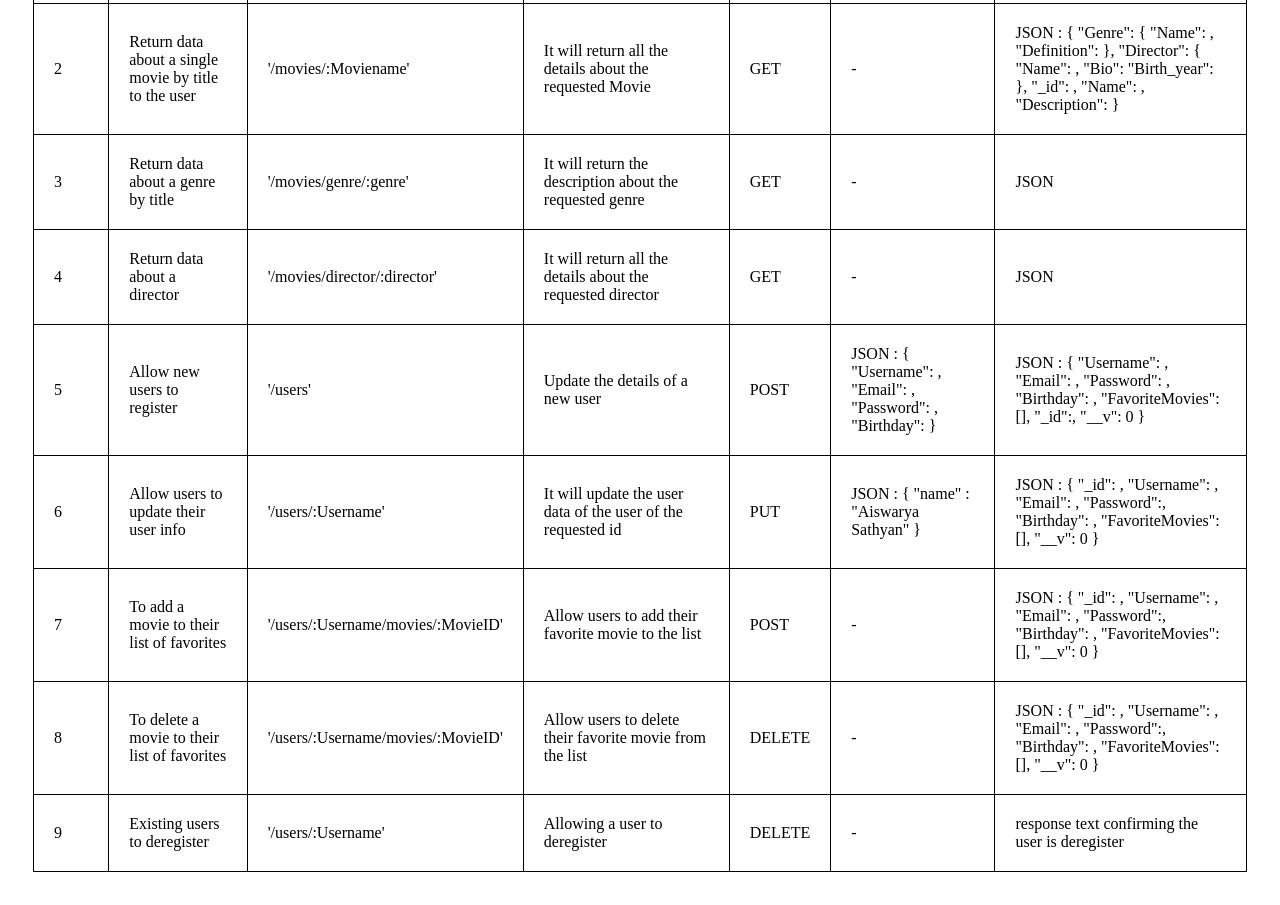
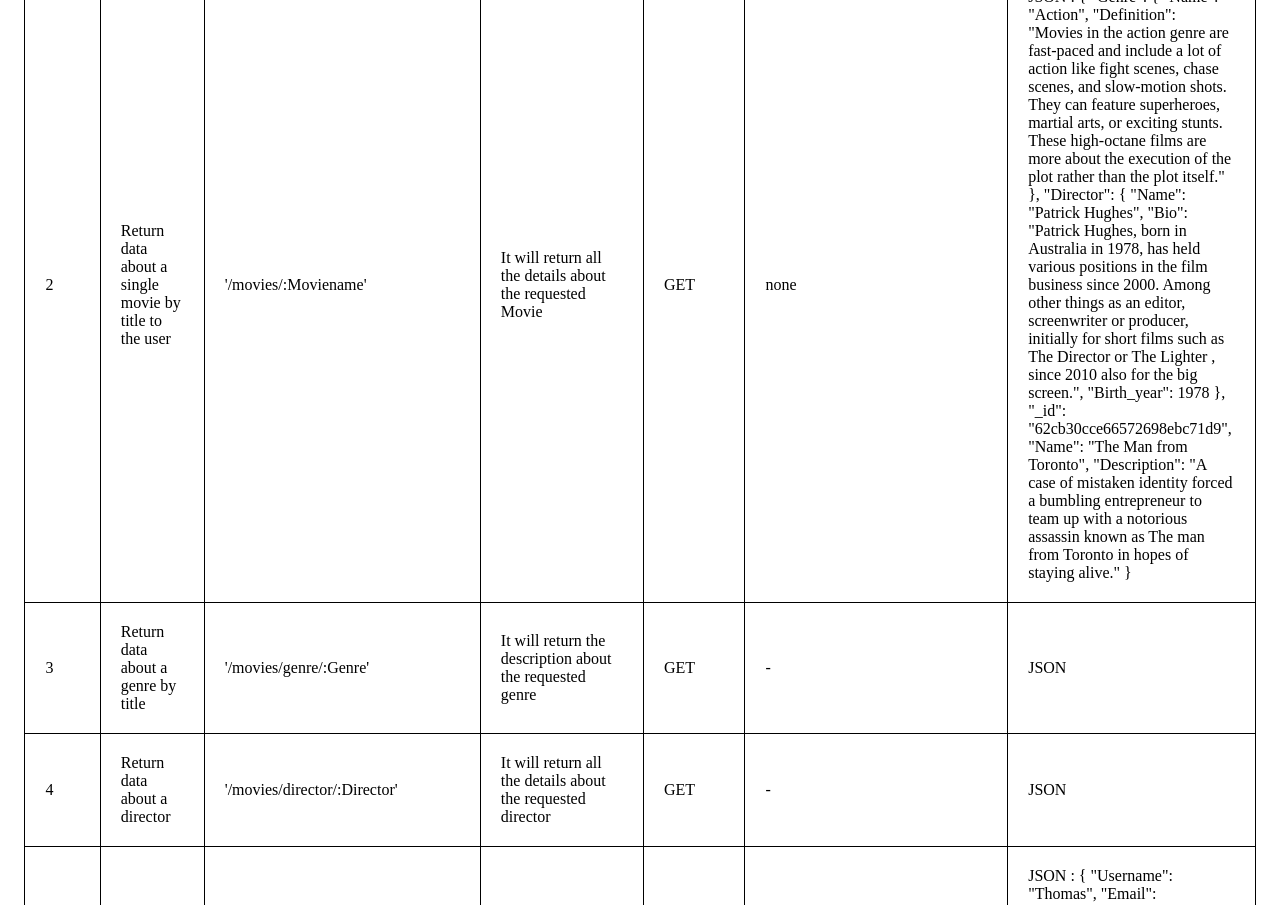
Before and after one commit to SathyanAiswarya/Movie_api, a website: page public/documentation.html in a window 1280 px wide. Shown: the part 295-1200 px from the top of the page. Drawn offline with Linux system fonts and the light colour scheme.

Commit message:
modify and update the request body and response body with the actual data

```diff
--- a/public/documentation.html
+++ b/public/documentation.html
@@ -32,22 +32,8 @@
                         <td class="restapitable_item"> Return all the movies with their details(description, genre and
                             director) </td>
                         <td class="restapitable_item"> GET </td>
-                        <td class="restapitable_item"> - </td>
-                        <td class="restapitable_item"> JSON :
-                            {
-                                "Genre": {
-                                    "Name": ,
-                                    "Definition":
-                                },
-                                "Director": {
-                                    "Name": ,
-                                    "Bio":
-                                    "Birth_year":
-                                },
-                                "_id": ,
-                                "Name": ,
-                                "Description":
-                            }
+                        <td class="restapitable_item"> none </td>
+                        <td class="restapitable_item"> An array of movie objects, check "get a single movie object" response to learn how these object look like
                         </td>
                     </tr>
                     <tr>
@@ -56,21 +42,21 @@
                         <td class="restapitable_item"> '/movies/:Moviename' </td>
                         <td class="restapitable_item"> It will return all the details about the requested Movie </td>
                         <td class="restapitable_item"> GET </td>
-                        <td class="restapitable_item"> - </td>
+                        <td class="restapitable_item"> none </td>
                         <td class="restapitable_item"> JSON :
                             {
                                 "Genre": {
-                                    "Name": ,
-                                    "Definition":
+                                    "Name": "Action",
+                                    "Definition": "Movies in the action genre are fast-paced and include a lot of action like fight scenes, chase scenes, and slow-motion shots. They can feature superheroes, martial arts, or exciting stunts. These high-octane films are more about the execution of the plot rather than the plot itself."
                                 },
                                 "Director": {
-                                    "Name": ,
-                                    "Bio":
-                                    "Birth_year":
+                                    "Name": "Patrick Hughes",
+                                    "Bio": "Patrick Hughes, born in Australia in 1978, has held various positions in the film business since 2000. Among other things as an editor, screenwriter or producer, initially for short films such as The Director or The Lighter , since 2010 also for the big screen.",
+                                    "Birth_year": 1978
                                 },
-                                "_id": ,
-                                "Name": ,
-                                "Description":
+                                "_id": "62cb30cce66572698ebc71d9",
+                                "Name": "The Man from Toronto",
+                                "Description": "A case of mistaken identity forced a bumbling entrepreneur to team up with a notorious assassin known as The man from Toronto in hopes of staying alive."
                             }
                         </td>
 
@@ -78,7 +64,7 @@
                     <tr>
                         <td class="restapitable_item"> 3 </td>
                         <td class="restapitable_item"> Return data about a genre by title </td>
-                        <td class="restapitable_item"> '/movies/genre/:genre' </td>
+                        <td class="restapitable_item"> '/movies/genre/:Genre' </td>
                         <td class="restapitable_item"> It will return the description about the requested genre </td>
                         <td class="restapitable_item"> GET </td>
                         <td class="restapitable_item"> - </td>
@@ -88,7 +74,7 @@
                     <tr>
                         <td class="restapitable_item"> 4 </td>
                         <td class="restapitable_item"> Return data about a director </td>
-                        <td class="restapitable_item"> '/movies/director/:director' </td>
+                        <td class="restapitable_item"> '/movies/director/:Director' </td>
                         <td class="restapitable_item"> It will return all the details about the requested director </td>
                         <td class="restapitable_item"> GET </td>
                         <td class="restapitable_item"> - </td>
@@ -103,21 +89,20 @@
                         <td class="restapitable_item"> POST </td>
                         <td class="restapitable_item"> JSON :
                             {
-                                "Username": ,
-                                "Email": ,
-                                "Password": ,
-                                "Birthday":
-
-                    }
+                                "Username": "Thomas",
+                                "Email": "thomas@gmail.com",
+                                "Password": "qwerty",
+                                "Birthday": "05/07/2002"
+                            }
                         </td>
                         <td class="restapitable_item"> JSON :
                             {
-                                "Username": ,
-                                "Email": ,
-                                "Password": ,
-                                "Birthday": ,
+                                "Username": "Thomas",
+                                "Email": "thomas@gmail.com",
+                                "Password": "qwerty",
+                                "Birthday": "2002-05-06T22:00:00.000Z",
                                 "FavoriteMovies": [],
-                                "_id":,
+                                "_id": "62d47946ab690131c43c3490",
                                 "__v": 0
                             }
                         </td>
@@ -130,14 +115,17 @@
                         </td>
                         <td class="restapitable_item"> PUT </td>
                         <td class="restapitable_item"> JSON :
-                            { "name" : "Aiswarya Sathyan" }</td>
-                        <td class="restapitable_item"> JSON :
                             {
-                                "_id": ,
-                                "Username": ,
-                                "Email": ,
-                                "Password":,
-                                "Birthday": ,
+                                "Email":"thomas123@gmail.com"
+                            }
+                        </td>
+                        <td class="restapitable_item">
+                            {
+                                "_id": "62d475efeae200c59959c014",
+                                "Username": "Thomas",
+                                "Email": "thomas123@gmail.com",
+                                "Password": "qwerty",
+                                "Birthday": "2002-05-06T22:00:00.000Z",
                                 "FavoriteMovies": [],
                                 "__v": 0
                             }
@@ -149,15 +137,17 @@
                         <td class="restapitable_item"> '/users/:Username/movies/:MovieID'</td>
                         <td class="restapitable_item"> Allow users to add their favorite movie to the list </td>
                         <td class="restapitable_item"> POST </td>
-                        <td class="restapitable_item"> - </td>
-                        <td class="restapitable_item"> JSON :
+                        <td class="restapitable_item"> none </td>
+                        <td class="restapitable_item">
                             {
-                                "_id": ,
-                                "Username": ,
-                                "Email": ,
-                                "Password":,
-                                "Birthday": ,
-                                "FavoriteMovies": [],
+                                "_id": "62d475efeae200c59959c014",
+                                "Username": "Thomas",
+                                "Email": "thomas123@gmail.com",
+                                "Password": "qwerty",
+                                "Birthday": "2002-05-06T22:00:00.000Z",
+                                "FavoriteMovies": [
+                                    "62cb3197e66572698ebc71dd"
+                                ],
                                 "__v": 0
                             }
                         </td>
@@ -168,14 +158,14 @@
                         <td class="restapitable_item"> '/users/:Username/movies/:MovieID' </td>
                         <td class="restapitable_item"> Allow users to delete their favorite movie from the list </td>
                         <td class="restapitable_item"> DELETE </td>
-                        <td class="restapitable_item"> - </td>
-                        <td class="restapitable_item"> JSON :
+                        <td class="restapitable_item"> none </td>
+                        <td class="restapitable_item">
                             {
-                                "_id": ,
-                                "Username": ,
-                                "Email": ,
-                                "Password":,
-                                "Birthday": ,
+                                "_id": "62d475efeae200c59959c014",
+                                "Username": "Thomas",
+                                "Email": "thomas123@gmail.com",
+                                "Password": "qwerty",
+                                "Birthday": "2002-05-06T22:00:00.000Z",
                                 "FavoriteMovies": [],
                                 "__v": 0
                             }
@@ -188,8 +178,8 @@
                         <td class="restapitable_item"> '/users/:Username' </td>
                         <td class="restapitable_item"> Allowing a user to deregister </td>
                         <td class="restapitable_item"> DELETE </td>
-                        <td class="restapitable_item"> - </td>
-                        <td class="restapitable_item"> response text confirming the user is deregister </td>
+                        <td class="restapitable_item"> none </td>
+                        <td class="restapitable_item"> response text confirming the user is deregister  : "Thomas was deleted".</td>
 
                     </tr>
                 </tbody>
```
